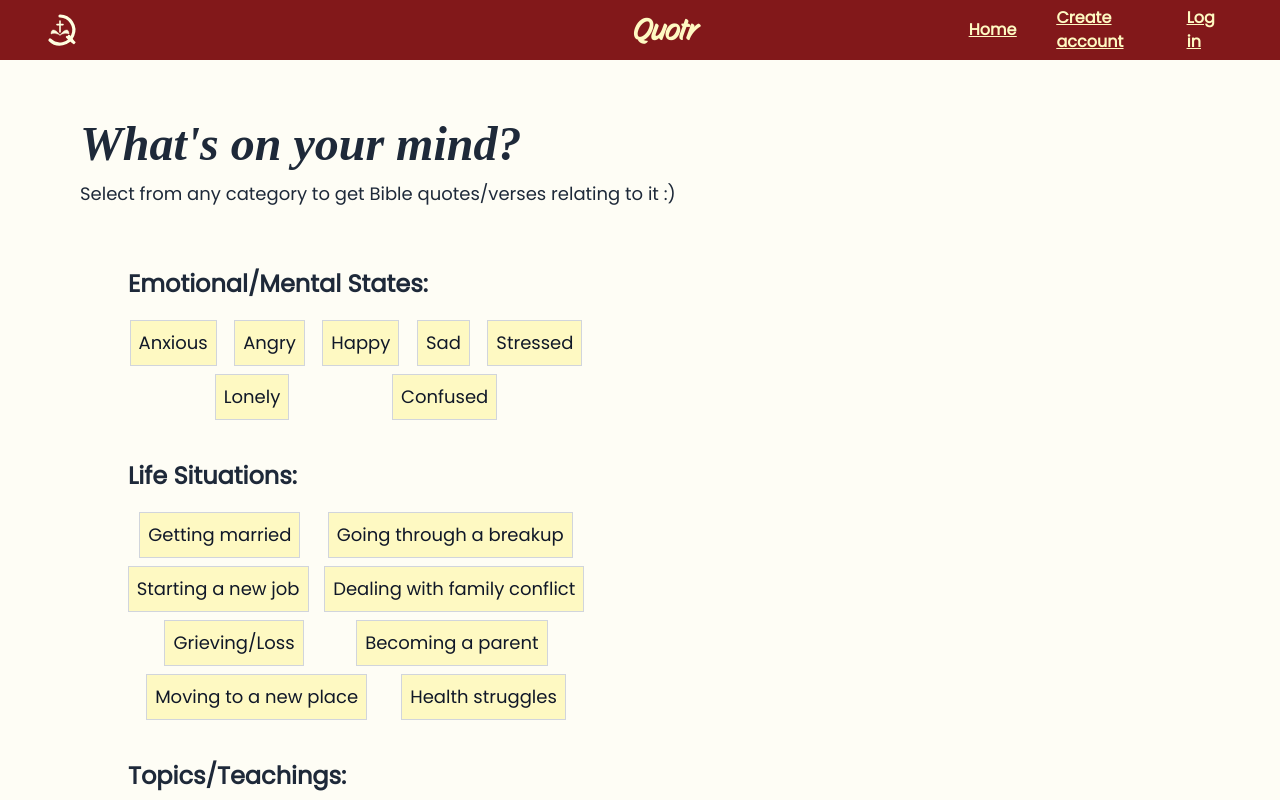
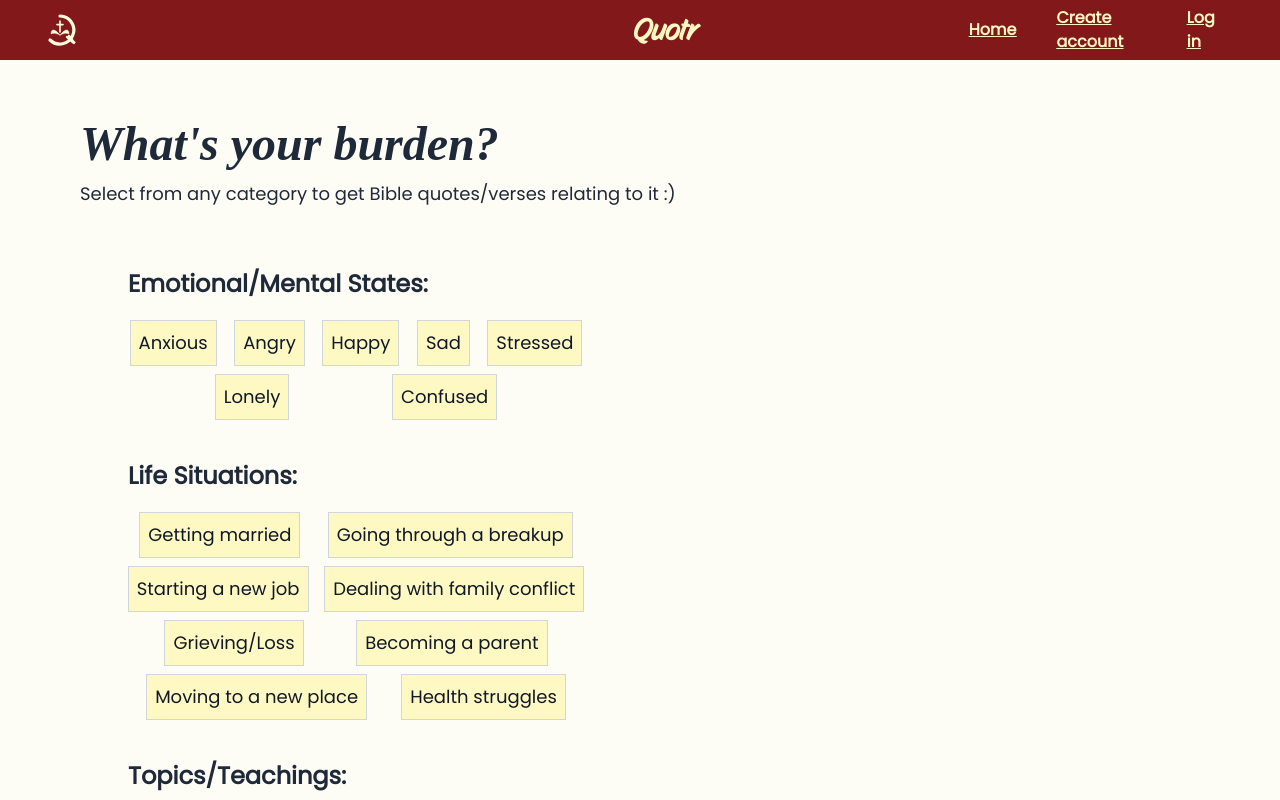
Before and after one commit to isaacszn/Quotr, a React (Vite) app: page /home in a window 1280 px wide. Shown: the top 800 px of the page. Built offline with nearby package versions, Linux system fonts and the light colour scheme.

Commit message:
Feat: logic to randomly pick and display headers/text

```diff
--- a/src/pages/Home.jsx
+++ b/src/pages/Home.jsx
@@ -1,16 +1,25 @@
+import { useEffect, useState } from "react";
 import NavBar from "../components/NavBar";
 import Card from "../components/Card";
 
 const Home = () => {
+  const [ header, setHeader ] = useState("");
   const headers = ["What's on your mind?", "What's calling you?", "What's your burden?", "A Verse for Your Heart", "Unwrap your burdens", "Want console?"];
-  // Write a logic to randomly pick a header from the headers array
+
+  // Randomly pick a header from the headers array once component mount
+  useEffect(() => {
+    const randomIndex = Math.floor(Math.random() * headers.length);
+    const header = headers[randomIndex];
+    setHeader(header);
+    //console.log(header);
+  }, []);
 
   return (
         <section>
             <NavBar />
 
             <header className="mt-30 ml-5 lg:ml-20 w-[80%]">
-              <h1 className="serif italic font-bold text-xl text-gray-800 mb-3 lg:text-5xl">What's on your mind?</h1>
+              <h1 className="serif italic font-bold text-xl text-gray-800 mb-3 lg:text-5xl">{ header }</h1>
               <p className="poppins text-md text-gray-800 lg:text-lg">Select from any category to get Bible quotes/verses relating to it :)</p>
             </header>
 
```
